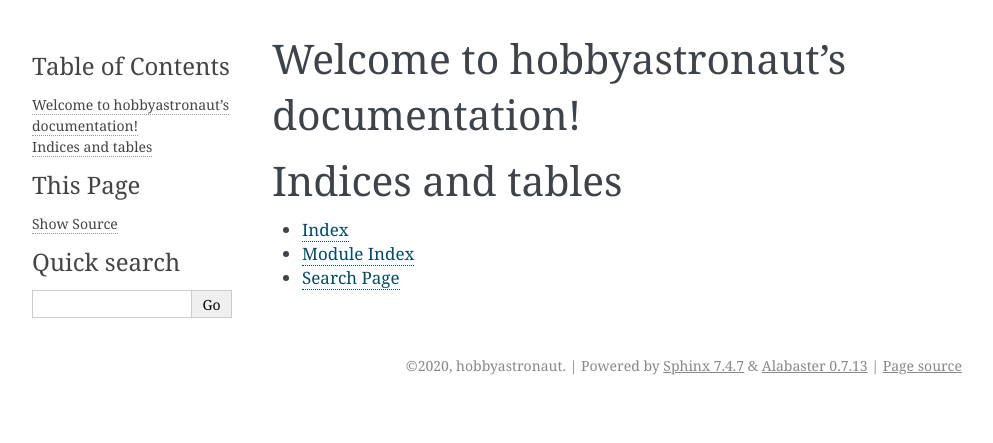
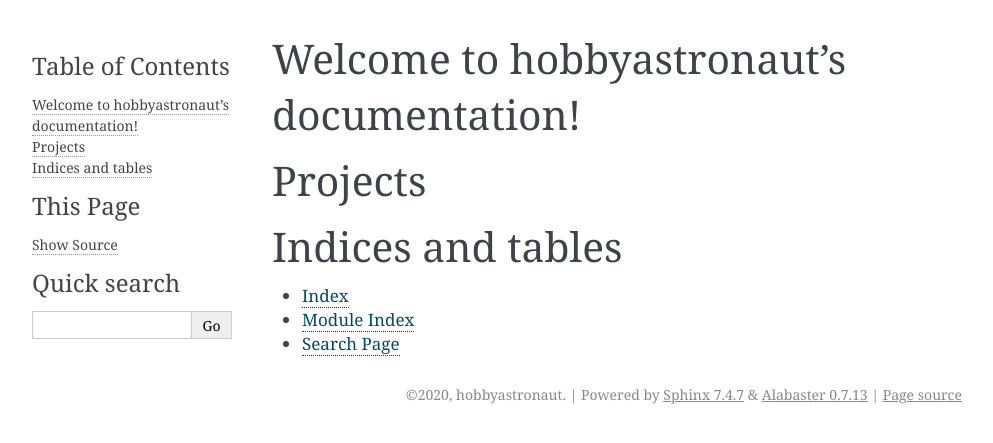
Before and after one commit to hobbyastronaut/hobbyastronaut.github.io, a Sphinx documentation site: the page built from source/index.rst, in a window 1280 px wide. Shown: the top 443 px of the page, without its empty margins (148-1141 px from the left). Built offline with Sphinx 7.4.7, drawn with Linux system fonts in a browser that asks for light colours.

```diff
--- a/source/index.rst
+++ b/source/index.rst
@@ -10,6 +10,10 @@ Welcome to hobbyastronaut's documentation!
    :maxdepth: 2
    :caption: Contents:
 
+Projects
+========
+
+.. _a link: https://hobbyastronaut.github.io/sphinxdocutest/
 
 
 Indices and tables
```
